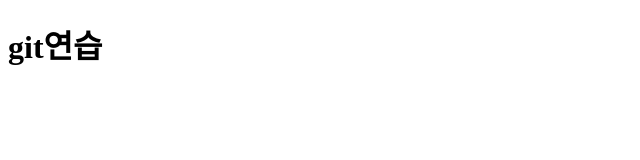
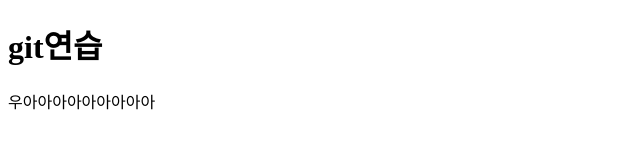
Before and after one commit to Duhyeong96/test, a plain HTML site: page index.html in a window 1280 px wide. Shown: the whole page, without its empty margins (0-640 px from the left). Drawn offline with Linux system fonts and the light colour scheme.

Commit message:
second commit

```diff
--- a/index.html
+++ b/index.html
@@ -8,5 +8,6 @@
 </head>
 <body>
     <h1>git연습</h1>
+    <p>우아아아아아아아아아</p>
 </body>
 </html>
```
